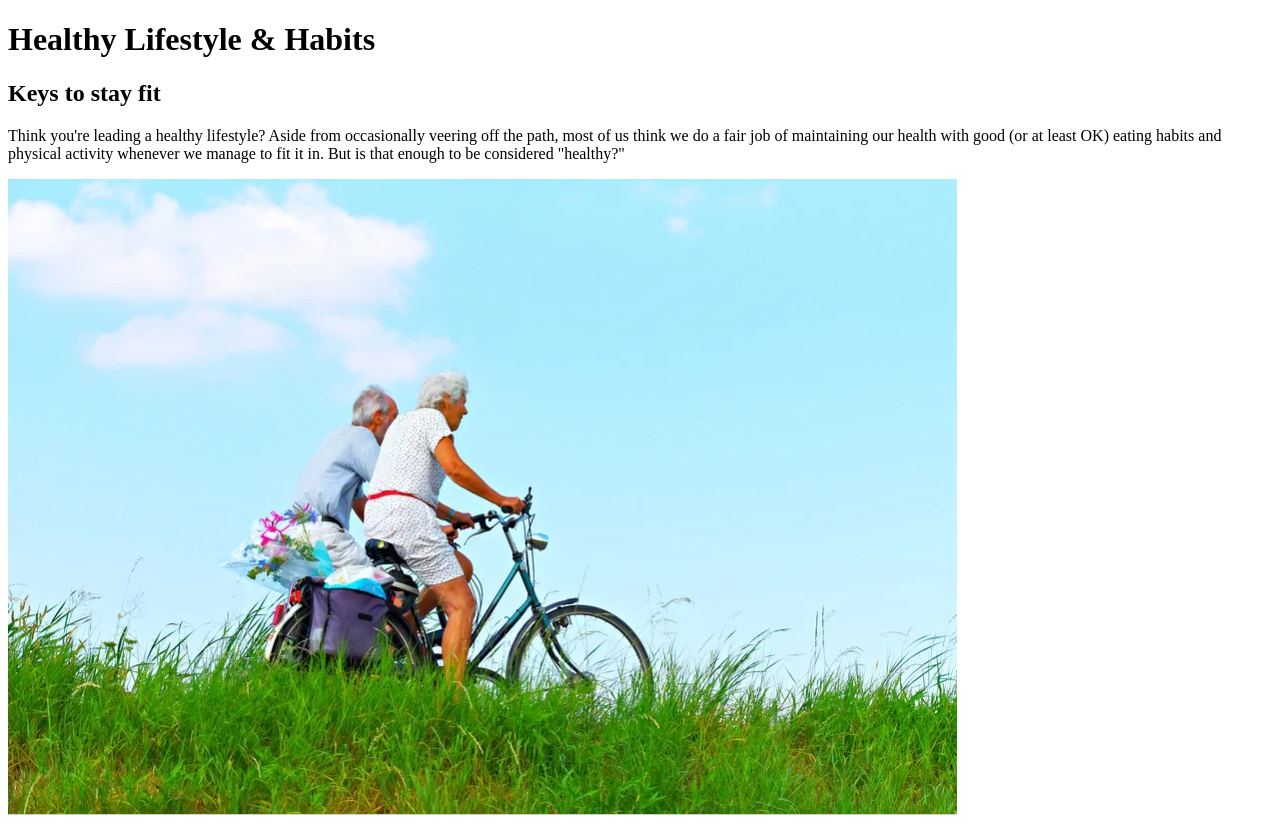
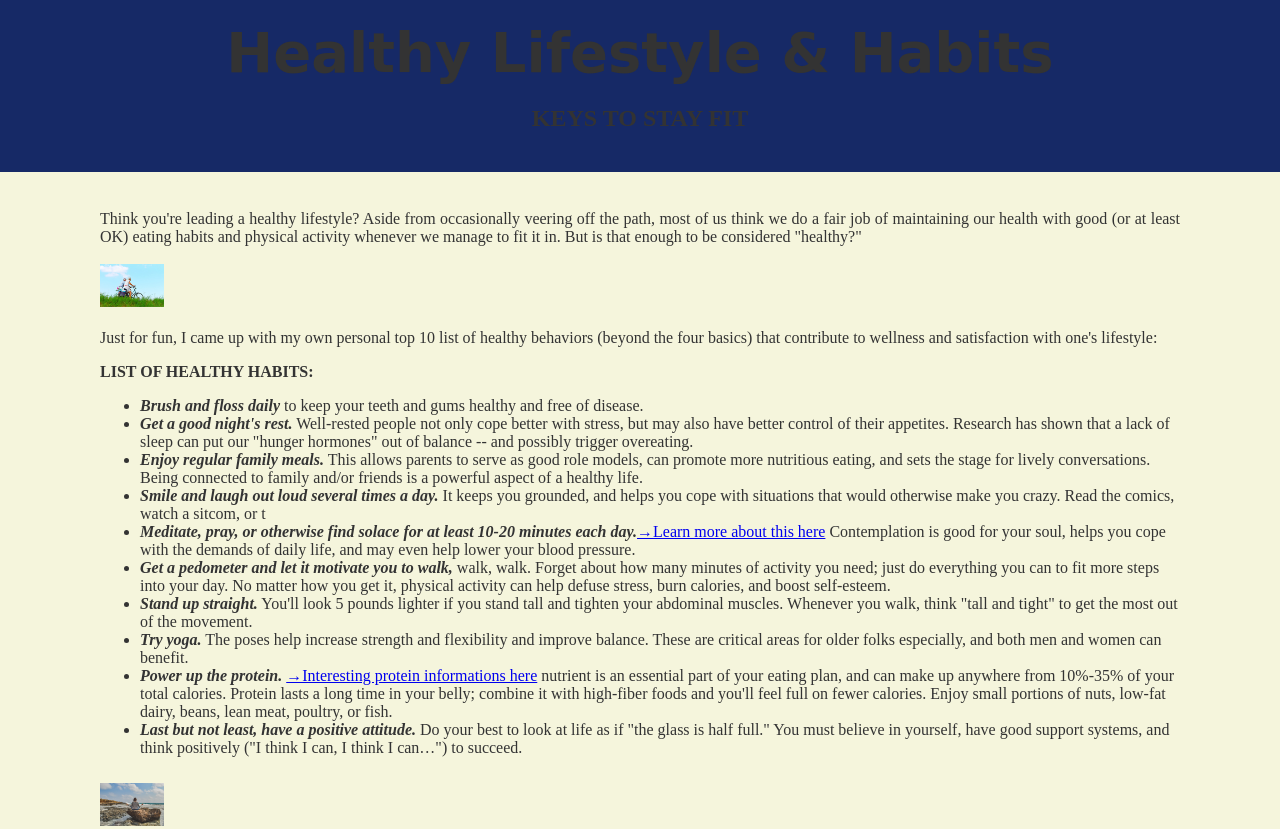
Before and after one commit to vaishnavi-sr/Healthy-Lifestyle--GA-4, a plain HTML site: page index.html in a window 1280 px wide. Shown: the top 829 px of the page. Drawn offline with Linux system fonts and the light colour scheme.

Commit message:
Added styles

```diff
--- a/index.html
+++ b/index.html
@@ -5,7 +5,7 @@
     <meta charset="UTF-8">
     <meta http-equiv="X-UA-Compatible" content="IE=edge">
     <meta name="viewport" content="width=device-width, initial-scale=1.0">
-
+    <link rel="stylesheet" type="text/css" href="style.css" media="screen"/>
 </head>
 <body>
 <header>
--- a/style.css
+++ b/style.css
@@ -38,10 +38,27 @@ h1 {
     margin: 0px 0px 10px;
     margin-bottom: 10px;
 }
-
+h2 {
+    font-size: 1.5rem;
+    text-transform: uppercase;
+}
+h3{
+    font-size: 1rem;
+    text-transform: uppercase;
+}
+p{
+    text-align: justify;
+    margin: .5rem 0px;
+}
+img{
+    width: 4rem;
+    margin: 10px 0px;
+    cursor: pointer;
+}
 /*Ids*/
 
 
 
 
+
 /*class*/
```
